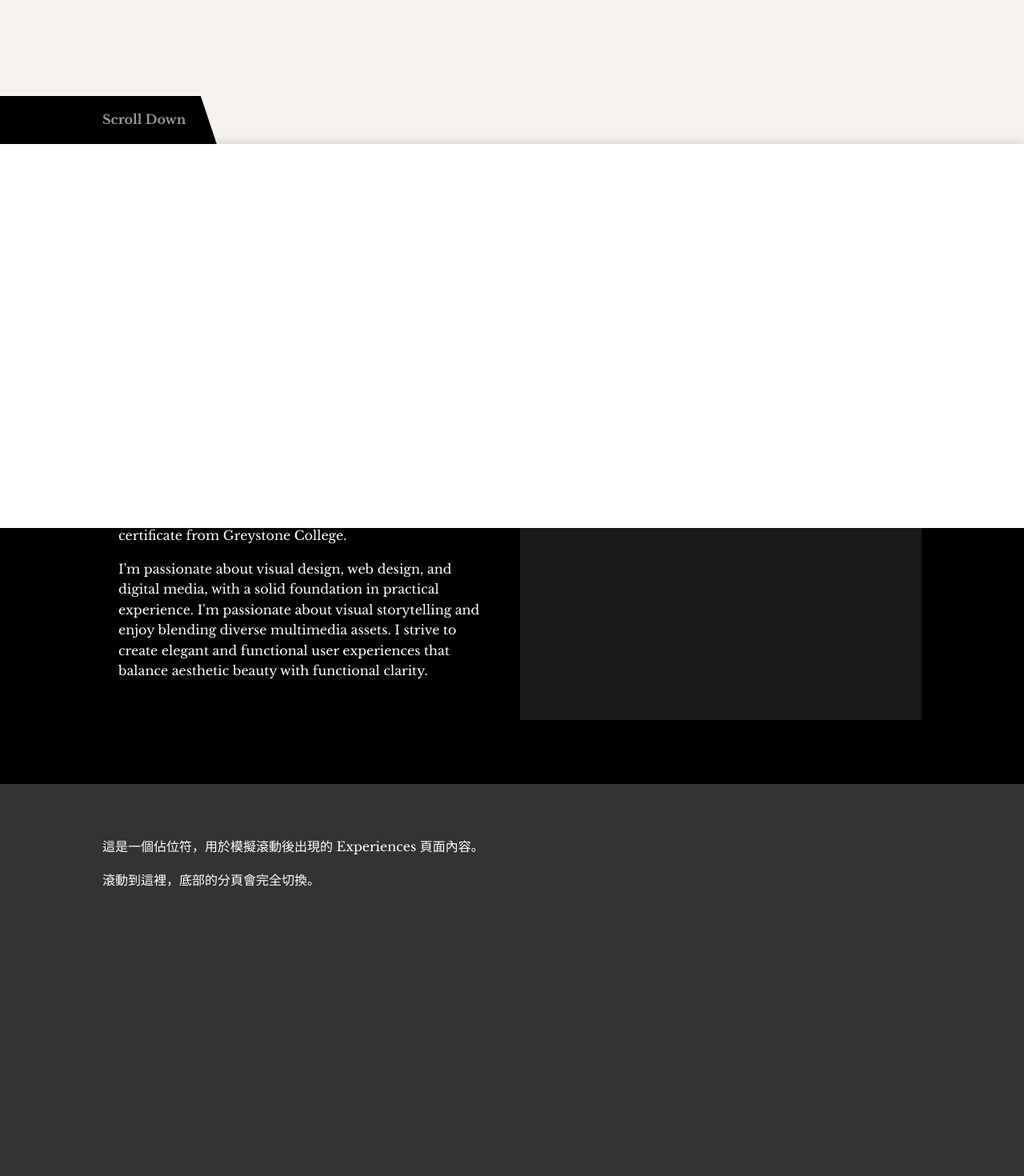
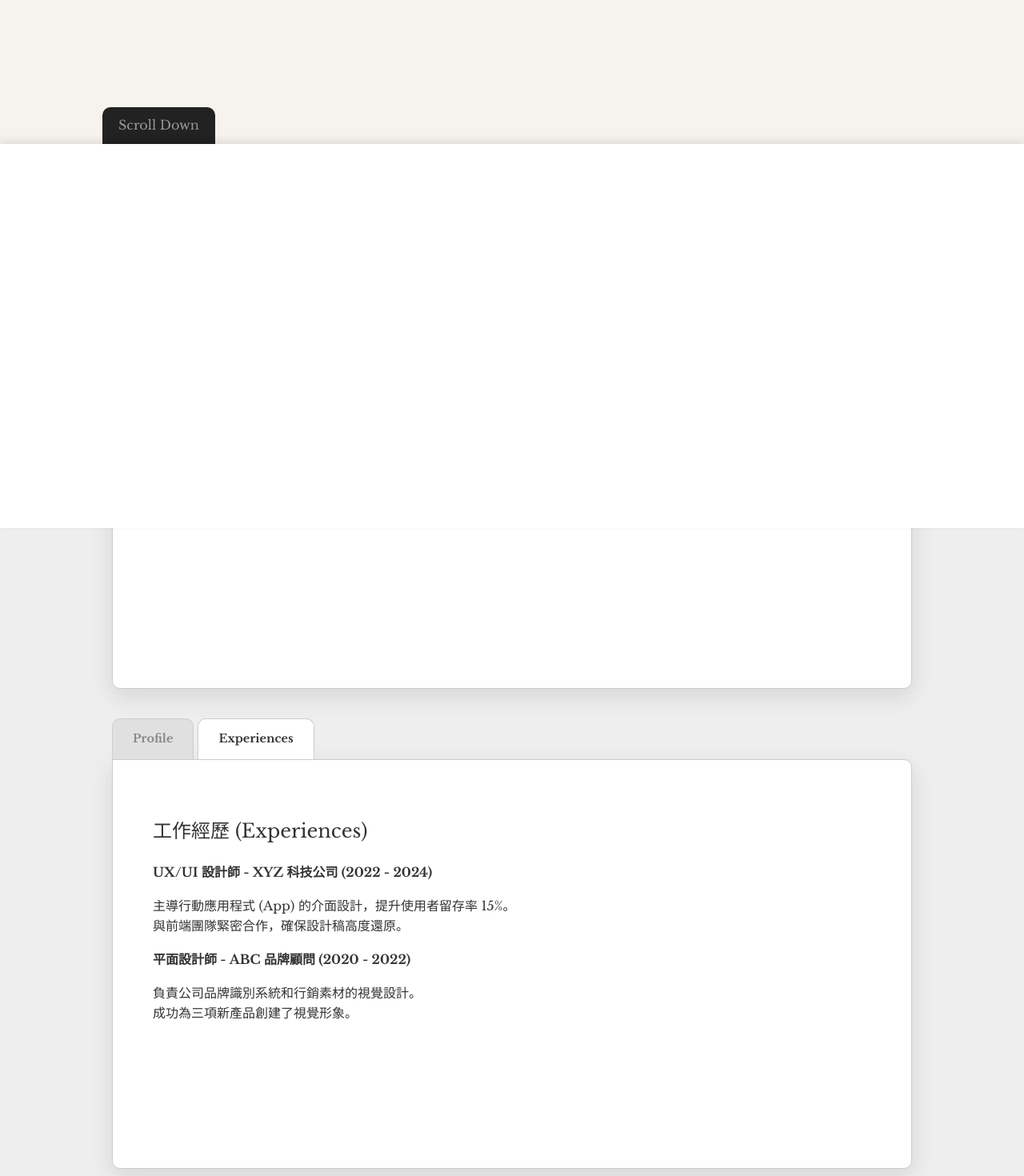
Before and after one commit to daiweiru0931-cmyk/ww_ww.studio, a React (Vite) app: page /about in a window 1280 px wide. Shown: the part 620-2090 px from the top of the page at 80% size. Built offline with nearby package versions, Linux system fonts and the light colour scheme.

Commit message:
update about page

```diff
--- a/src/components/AboutPage.css
+++ b/src/components/AboutPage.css
@@ -1,23 +1,18 @@
-/* AboutPage.css - 整合您的變數和修正 */
+:root {
+    --header-height: 80px; /* 預設值，會被 JS 覆蓋 */
+    --folder-tab-height: 50px;
+    --folder-content-height: 450px; /* 資料夾內容區塊的高度 */
+    /* 滾動距離 = 資料夾內容高度 + 一點緩衝區 */
+    --folder-section-scroll-buffer: 100px;
+    --folder-section-total-height: calc(var(--folder-content-height) + var(--folder-section-scroll-buffer) + var(--folder-tab-height));
 
-:root {
-    /* 您的顏色變數 */
     --background-color: #f6f3ef;
     --text-color: #333;
-    --link-color: #333;
     --gray-color: #666;
-    --secondary-color: #fff;
     --light-gray: #999;
-    --divider-color: #777;
-    --footer-bg: #222;
-    --footer-text: #ccc;
-    --footer-link: #fff;
-
-    /* ⭐️ JS 注入 Header 高度 ⭐️ */
-    --header-height: 0px;
+    --border-dark: #333;
 }
 
-/* 基礎設定 */
 body {
     font-family: 'Libre Baskerville', 'Noto Sans TC', serif;
     background-color: var(--background-color);
@@ -25,34 +20,37 @@ body {
     line-height: 1.6;
     margin: 0;
     padding: 0;
+    box-sizing: border-box;
     transition: background-color 0.5s ease, color 0.5s ease;
-    box-sizing: border-box; /* 確保 padding/margin 不導致 100% 溢出 */
 }
-*, *::before, *::after {
-    box-sizing: inherit;
-}
+
 h1, h2, h3, h4, h5, h6 {
     font-weight: normal;
 }
 
-/* --- 頁面容器和佈局 --- */
-.about-page {
-    width: 100%;
-    min-height: 200dvh;
+/* ============================
+   Header (滾動移除 Padding)
+============================ */
+.header-wrapper .header {
+    transition: padding 0.25s ease;
 }
 
+.header-wrapper.header-scrolled .header {
+    padding-top: 0 !important;
+    padding-bottom: 0 !important;
+}
+
+/* ============================
+   About Page Layout
+============================ */
+/* --- First Page (Scroll Down zone) --- */
 .about-page-container {
-    background-color: var(--background-color);
+    min-height: 100vh;
+    padding-top: calc(var(--header-height) + 50px);
     display: flex;
     flex-direction: column;
     justify-content: center;
-    width: 100%;
-    /* 扣除 Header 高度 */
-    height: calc(100vh - var(--header-height));
-    height: calc(100dvh - var(--header-height));
-    /* 將容器推到 Header 下方 */
-    margin-top: var(--header-height);
-    position: relative; /* 為了讓 scroll-hint 定位 */
+    background-color: var(--background-color);
 }
 
 .about-title {
@@ -62,160 +60,160 @@ h1, h2, h3, h4, h5, h6 {
 }
 
 .about-subtitle {
-    font-size: clamp(1rem, 1.5vw, 1.25rem);
+    font-size: clamp(0.8125rem, 0.8vw + 0.3rem, 0.9375rem);
     letter-spacing: 0.5px;
     color: var(--gray-color);
     margin: 0 10%;
 }
 
-.scroll-hint {
-    font-size: clamp(1rem, 1.5vw, 1.25rem);
-    color: var(--text-color);
-    opacity: 0.5;
-    animation: bounce 2s infinite;
-    position: absolute;
+/* --- 滾動指示器 (Scroll Down) --- */
+.scroll-indicator {
+    position: fixed;
     left: 10%;
-    bottom: 30px;
+    bottom: 0;
+    z-index: 50;
 }
-@keyframes bounce {
-    0%, 20%, 50%, 80%, 100% {
-        transform: translateY(0);
+
+.scroll-text {
+    display: inline-block;
+    font-size: 1rem;
+    opacity: 0;
+    transition: opacity 0.5s ease;
+    padding: 10px 20px;
+    border-radius: 10px 10px 0 0;
+    background-color: #222;
+    color: var(--light-gray);
 }
-    40% {
-        transform: translateY(-5px);
+
+.scroll-text.fade-in {
+    opacity: 1;
 }
-    60% {
-        transform: translateY(-2px);
+
+.scroll-text.fade-out {
+    opacity: 0;
 }
+
+/* ============================
+   Folder Stacking Core Logic
+============================ */
+/* 整個資料夾堆疊的容器 */
+.folder-stack-container {
+    background-color: #eee; /* 容器背景，可選 */
+}
+
+/* 每個資料夾區塊 */
+.folder-section {
+    /* 關鍵：設定區塊總高度，為下一區塊覆蓋預留滾動空間 */
+    height: var(--folder-section-total-height);
+    background-color: transparent; /* 內容由 .folder 呈現，此處透明 */
+    position: relative; /* 確保 z-index 生效 */
+    padding: 0;
+    margin: 0;
+}
+
+/* 讓內容在滾動到頂部時定住的容器 */
+.sticky-wrapper {
+    /* 關鍵：使用 position: sticky 定位 */
+    position: sticky;
+    /* 關鍵：設定定住的位置為 Header 高度 (使用 CSS 變量) */
+    top: var(--header-height);
+    /* 讓 sticky-wrapper 的高度恰好等於資料夾內容和標籤的高度，避免區塊內容撐開 */
+    height: calc(var(--folder-content-height) + var(--folder-tab-height));
+    width: 100%;
+    /* 讓內容定位在資料夾區塊的開頭 */
+    padding-top: 0;
 }
 
 
-/* --- 主要內容區 (黑色資料夾) --- */
-.main-content-section {
-    position: relative;
-    z-index: 10;
+/* -----------------------------------
+ * 4. 資料夾外觀樣式
+ * ----------------------------------- */
+
+/* 資料夾內容容器 */
+.folder-content-container {
+    width: 80%;
+    max-width: 1000px;
+    margin: 0 auto;
+    padding-top: 1px; /* 防止外邊距塌陷 */
 }
 
-.black-folder-container {
-  display: flex;
-  background-color: #000;
-  padding: 80px 10%;
-  min-height: 100vh;
-  box-sizing: border-box;
-  transition: padding 0.5s ease;
-  color: var(--secondary-color); /* 黑色背景區塊使用白色文字 */
+.folder {
+    background-color: white;
+    border: 1px solid #ccc;
+    border-radius: 0 10px 10px 10px;
+    box-shadow: 0 10px 30px rgba(0, 0, 0, 0.1);
+    height: var(--folder-content-height); /* 固定資料夾高度 */
+    overflow: hidden; /* 防止內容溢出 */
+    padding: 30px;
 }
 
-.black-folder-left,
-.black-folder-right {
-  flex: 1;
-  padding: 0 20px;
-}
-.black-folder-left {
-    padding-right: 40px;
-}
-.black-folder-right {
-    background-color: #1a1a1a;
-    min-height: 400px;
+.folder-content {
+    /* 資料夾內容樣式，可自行調整 */
+    padding: 20px;
+    color: #333;
 }
 
-/* --- 底部導覽/資料夾分頁 --- */
-.bottom-folder-tabs-wrapper {
-  position: sticky;
-  bottom: 0;
-  left: 0;
-  width: 100%;
+/* -----------------------------------
+ * 5. 資料夾標籤樣式
+ * ----------------------------------- */
+
+.folder-tab-group {
     display: flex;
-  justify-content: flex-start;
-  pointer-events: none;
-  z-index: 50;
-}
-
-/* 資料夾標籤基底樣式 */
-.folder-tab-base {
-  position: absolute;
-  height: 60px;
-  bottom: 0;
-  transition: all 0.5s ease;
-  padding: 0 30px 0 20px;
-  display: flex;
-  align-items: center;
-  box-sizing: border-box;
-  pointer-events: auto;
+    width: 80%;
+    max-width: 1000px;
+    margin: 0 auto;
+    /* 向上移動標籤，讓它覆蓋在 .folder 的頂部邊框上 */
+    margin-bottom: -1px;
 }
 
 .tab-label {
-    font-size: 1rem;
+    height: var(--folder-tab-height);
+    padding: 0 25px;
+    display: flex;
+    align-items: center;
+    cursor: pointer;
     font-weight: bold;
-    position: relative;
-    z-index: 5;
-    white-space: nowrap;
+    font-size: 0.9rem;
+    transition: background-color 0.3s, color 0.3s;
 }
 
-/* 1. Profile / Scroll Down Tab (黑色底/灰色字) */
-.folder-tab-base.folder-profile {
-    background-color: #000;
-    left: 0;
-    padding: 0 3% 0 10%;
-    z-index: 30;
-    /* ⭐️ 修正為右上角斜切 (與 Experiences 和 Skills 協調) ⭐️ */
-    clip-path: polygon(0 100%, 0 0, calc(100% - 20px) 0, 100% 60px, 100% 100%);
+.inactive-tab {
+    background-color: #e0e0e0;
+    color: #888;
+    border: 1px solid #ccc;
+    border-bottom: none;
+    border-radius: 10px 10px 0 0;
+    margin-right: 5px; /* 標籤間距 */
 }
 
-.folder-profile .tab-label {
-    color: var(--light-gray); /* 初始 Scroll Down 的灰色字 */
+.active-tab {
+    background-color: white;
+    color: #333;
+    border: 1px solid #ccc;
+    border-bottom: none;
+    border-radius: 10px 10px 0 0;
 }
 
-/* 滾動後的 Profile 狀態 */
-.folder-tab-base.folder-profile.folder-experiences {
-    width: 100px; /* 滾動後 Profile 標籤可以縮小一點 */
-}
-.folder-experiences .tab-label {
-    color: var(--secondary-color); /* Profile 字變白色 */
+.active-tab.active {
+    /* 標記當前活動區塊的樣式，可加強視覺效果 */
+    background-color: #fff;
+    color: #007bff; /* 例如藍色高亮 */
+    box-shadow: 0 -3px 10px rgba(0, 0, 0, 0.05);
 }
 
-
-/* 2. Experiences Tab (灰色底) */
-.experiences-tab {
-    background-color: #444;
-    color: var(--secondary-color);
-    left: 0;
-    width: 180px;
-    z-index: 20;
-    transform: translateX(-100%);
-    /* ⭐️ 修正為右上角斜切 (為了與 Profile 疊合一致) ⭐️ */
-    clip-path: polygon(0 100%, 0 0, calc(100% - 20px) 0, 100% 20px, 100% 100%);
+/* 響應式設計調整 (略) */
+@media (max-width: 768px) {
+    .folder-tab-group {
+      width: 95%;
     }
-
-.experiences-tab.active {
-    /* 移動到 Profile 標籤右邊 (Profile 寬度約 100px) */
-    transform: translateX(100px);
-    z-index: 30;
+    .active-tab, .inactive-tab {
+      width: 130px;
+      padding: 0 10px;
     }
-
-/* 3. Skills Tab (白色底) */
-.skills-tab {
-    background-color: var(--secondary-color);
-    color: var(--text-color);
-    left: 0;
-    width: 120px;
-    z-index: 10;
-    transform: translateX(-100%);
-    /* 保持右側直角 */
-    clip-path: polygon(0 100%, 0 0, 100% 0, 100% 100%);
+    .active-tab {
+      left: 120px;
     }
-
-.skills-tab.active {
-    /* 移動到 Experiences 標籤右邊 (100px + 180px = 280px) */
-    transform: translateX(280px);
-    z-index: 20;
+    .folder-content {
+      padding: 20px;
     }
-
-
-/* --- 滾動測試區 --- */
-.test-spacer {
-  min-height: 100vh;
-  background-color: #333;
-  color: #fff;
-  padding: 50px 10%;
 }
--- a/src/components/AboutPage.jsx
+++ b/src/components/AboutPage.jsx
@@ -1,120 +1,209 @@
 import React, { useState, useEffect, useRef } from 'react';
 import './AboutPage.css';
-import HeaderMenu from "./HeaderMenu"; // 確保路徑正確
+import HeaderMenu from "./HeaderMenu";
 
 const AboutPage = () => {
-  const [scrollState, setScrollState] = useState('initial'); // 'initial', 'scrolled', 'experiences'
-  const initialSectionRef = useRef(null);
-  const experiencesSectionRef = useRef(null);
-  const headerRef = useRef(null); // ⭐️ 新增：用於測量 Header 高度 ⭐️
+  const [headerScrolled, setHeaderScrolled] = useState(false);
+  // initial → profile → experiences → skills
+  const [scrollState, setScrollState] = useState('initial');
 
-  // ⭐️ 處理 Header 高度並設置 CSS 變數 ⭐️
+  const sectionRefs = useRef([]);
+  const headerRef = useRef(null);
+
+  // Header 滾動效果
+  useEffect(() => {
+    const onScroll = () => {
+      // 確保在 headerRef.current 存在時才計算滾動量
+      const headerHeight = headerRef.current ? headerRef.current.offsetHeight : 0;
+      setHeaderScrolled(window.scrollY > headerHeight);
+    };
+    window.addEventListener("scroll", onScroll);
+    return () => window.removeEventListener("scroll", onScroll);
+  }, []);
+
+  // 計算 header 高度 (使用 CSS 變量)
   useEffect(() => {
     if (headerRef.current) {
       const height = headerRef.current.offsetHeight;
-      // 將 Header 高度設置為全域 CSS 變數
       document.documentElement.style.setProperty('--header-height', `${height}px`);
     }
-  }, []); // 只在元件掛載時執行一次
+  }, []);
 
-  // 滾動事件處理邏輯 (與您提供的一致)
+  // Scroll State 控制
   useEffect(() => {
-    // 簡單的滾動事件處理
     const handleScroll = () => {
-        const initialEl = initialSectionRef.current;
-        if (initialEl) {
-            const rect = initialEl.getBoundingClientRect();
-
-            // 由於 Header 佔用空間，我們需要考慮 Header 高度來判斷 'initial' 狀態
+      const scrollY = window.scrollY;
+      const viewportHeight = window.innerHeight;
       const headerHeight = headerRef.current ? headerRef.current.offsetHeight : 0;
 
-            // 判斷是否滾動超過初始頁面的頂部
-            if (rect.top < -50) {
-                setScrollState('scrolled');
-            }
-            // 滾動到初始內容的一半 (用於切換到 experiences)
-            if (rect.top < - (initialEl.offsetHeight / 2) + headerHeight) {
+      if (!sectionRefs.current[0]) return;
+
+      // 取得各區塊的頂部位置
+      const profileOffset = sectionRefs.current[0].offsetTop;
+      const experiencesOffset = sectionRefs.current[1].offsetTop;
+      const skillsOffset = sectionRefs.current[2].offsetTop;
+
+      const initialThreshold = 10;
+      // 讓 Active 狀態在區塊滾動到距離 Header 下方一定距離時切換
+      const stickyThreshold = headerHeight + 50;
+
+      if (scrollY < initialThreshold) {
+        setScrollState('initial');
+      } else if (scrollY < experiencesOffset - stickyThreshold) {
+        setScrollState('profile');
+      } else if (scrollY < skillsOffset - stickyThreshold) {
         setScrollState('experiences');
-            }
-            // 滾回頂部 (考慮 Header 底部為 0 點)
-            if (rect.top >= -50) {
-                setScrollState('initial');
-            }
+      } else {
+        // 當滾動超過 Skills 區塊的起點時
+        setScrollState('skills');
       }
     };
 
     window.addEventListener('scroll', handleScroll);
-
-    // 清理事件監聽器
-    return () => {
-        window.removeEventListener('scroll', handleScroll);
-    };
+    handleScroll(); // 初始加載時執行一次
+    return () => window.removeEventListener('scroll', handleScroll);
   }, []);
 
-  // 決定目前顯示在左下角的標籤文字
-  const folderText = scrollState === 'initial' ? 'Scroll Down' : 'Profile';
-  // 決定底部資料夾分頁的類名，用於切換顏色和位置
-  const folderClass = scrollState === 'experiences' ? 'folder-experiences' : 'folder-profile';
+  const folderTextMap = {
+    initial: 'Scroll Down'
+  };
+
+  const sectionTitles = ['Profile', 'Experiences', 'Skills'];
+  const folderKeys = ['profile', 'experiences', 'skills'];
+
+  const scrollToSection = (index) => {
+    // 考慮 Header 高度來調整滾動位置
+    const offset = headerRef.current ? headerRef.current.offsetHeight : 0;
+    const element = sectionRefs.current[index];
+    if (element) {
+        // 為了讓區塊的頂部停在 Header 下方，滾動到 elementPosition - offset
+        const elementPosition = element.getBoundingClientRect().top + window.scrollY;
+        window.scrollTo({
+            top: elementPosition - offset,
+            behavior: 'smooth'
+        });
+    }
+  };
 
   return (
     <div className="about-page">
-      {/* 傳遞 ref 給 HeaderMenu */}
+      {/* Header (使用 fixed/sticky 定位，並保留 ref) */}
+      <div className={`header-wrapper ${headerScrolled ? "header-scrolled" : ""}`}>
         <HeaderMenu ref={headerRef} />
+      </div>
 
-      {/* ⭐️ 第一個 Section 剛好佔滿 Header 下方的剩餘空間 ⭐️ */}
+      {/* 第一屏 - 保持不動 */}
       <section className="about-page-container">
         <h1 className="about-title">( About ) me</h1>
-        <p className="about-subtitle">專注於品牌設計和網頁設計的細節設計師，對跨領域元素轉化為數位體驗有著濃厚的興趣。</p>
+        <p className="about-subtitle">
+          專注於品牌設計和網頁設計的細節設計師，對跨領域元素轉化為數位體驗有著濃厚的興趣。
+        </p>
       </section>
 
-      {/* --- 滾動後的主要內容區 (從這裡開始可以滾動) --- */}
-      <section ref={initialSectionRef} className="main-content-section">
-        <div className={`black-folder-container ${scrollState}`}>
+      <div className="scroll-indicator">
+        {Object.entries(folderTextMap).map(([key, text]) => (
+          <span
+            key={key}
+            className={`scroll-text ${scrollState === key ? 'fade-in' : 'fade-out'}`}
+          >
+            {text}
+          </span>
+        ))}
+      </div>
 
-          {/* 左側內容 */}
-          <div className="black-folder-left">
+      {/* 資料夾堆疊容器 */}
+      <div className="folder-stack-container">
+        {folderKeys.map((key, idx) => (
+          // **關鍵：所有區塊都使用 .folder-section 及其 sticky-wrapper**
+          <section
+            key={key}
+            ref={(el) => (sectionRefs.current[idx] = el)}
+            // 加入 folder-key-X 方便未來針對個別區塊調整樣式或內容
+            className={`folder-section folder-key-${key}`}
+            // 賦予 Z-index，讓後面的區塊 (idx 越大) 疊在前面 (Z-index 越小) 的上面
+            style={{ zIndex: 10 - idx }}
+          >
+            {/* **關鍵：利用 sticky-wrapper 實現定住效果** */}
+            <div className="sticky-wrapper">
+
+                {/* 資料夾標籤群組 */}
+                <div className="folder-tab-group">
+
+                  {/* 1. 背景標籤 (Inactive / 上一個 Section 名稱) */}
+                  <div
+                    className="tab-label inactive-tab"
+                    onClick={() => idx > 0 && scrollToSection(idx - 1)}
+                  >
+                    <span className="label-text">
+                      {/* 邏輯：如果不是第一個 Section (idx=0)，顯示前一個名稱。如果是第一個，顯示自身的名稱。 */}
+                      {idx > 0 ? sectionTitles[idx - 1] : sectionTitles[idx]}
+                    </span>
+                  </div>
+
+                  {/* 2. 活動標籤 (Active / 當前 Section 名稱) */}
+                  <div
+                    className={`tab-label active-tab ${scrollState === key ? 'active' : ''}`}
+                    onClick={() => scrollToSection(idx)}
+                  >
+                    <span className="label-text">
+                      {sectionTitles[idx]}
+                    </span>
+                  </div>
+                </div>
+                {/* END 資料夾標籤群組 */}
+
+                {/* 資料夾內容 */}
+                <div className="folder-content-container">
+                    <div className="folder">
+                      <div className="folder-content">
+                        {/* 根據 key 渲染不同內容 */}
+                        {key === 'profile' && (
+                          <>
                             <div className="chinese-bio">
-              <h3>我是來自台灣的網頁設計師兼網站設計師 雅嵐。</h3>
-              <p>我畢業於加拿大 Greystone College 網頁設計數位行銷課程學位。並於 Greystone College 獲得網頁設計網頁設計進階證書課程。</p>
-              <p>我熱衷於視覺設計、網頁設計、數碼媒體等多個領域，更除了紮實的實務經驗，我熱愛透過故事鋪陳，堆疊出各個多媒體素材融合，持續測試超載視覺美感。期許能做出兼顧視覺美感與功能實用性的優雅體驗。</p>
+                              <p>我是來自台灣的視覺&網站設計師 瑋儒。</p>
+                              <p>畢業於朝陽科技大學工業設計系，取得學士學位，並於 Greystone College 進修前端開發課程並順利結業。</p>
+                              <p>專注於平面設計、網站設計與數位媒體領域，累積了豐富的實務經驗。</p>
                             </div>
                             <div className="english-bio">
-              <p>I'm Wayne, a visual and web designer from Taiwan.</p>
-              <p>I graduated from the Web Design & Digital Marketing program at Greystone College in Canada. I also hold an advanced web design and development program certificate from Greystone College.</p>
-              <p>I'm passionate about visual design, web design, and digital media, with a solid foundation in practical experience. I'm passionate about visual storytelling and enjoy blending diverse multimedia assets. I strive to create elegant and functional user experiences that balance aesthetic beauty with functional clarity.</p>
+                              <p>I'm Weiru, a visual and web designer from Taiwan.</p>
+                              <p>I hold a bachelor's degree in Industrial Design from Chaoyang University of Technology.</p>
+                              <p>My work focuses on graphic design, web design, and digital media.</p>
+                            </div>
+                          </>
+                        )}
+                        {key === 'experiences' && (
+                          <>
+                            <h2>工作經歷 (Experiences)</h2>
+                            <p><strong>UX/UI 設計師 - XYZ 科技公司 (2022 - 2024)</strong></p>
+                            <ul>
+                              <li>主導行動應用程式 (App) 的介面設計，提升使用者留存率 15%。</li>
+                              <li>與前端團隊緊密合作，確保設計稿高度還原。</li>
+                            </ul>
+                            <p><strong>平面設計師 - ABC 品牌顧問 (2020 - 2022)</strong></p>
+                            <ul>
+                              <li>負責公司品牌識別系統和行銷素材的視覺設計。</li>
+                              <li>成功為三項新產品創建了視覺形象。</li>
+                            </ul>
+                          </>
+                        )}
+                        {key === 'skills' && (
+                          <>
+                            <h2>專業技能 (Skills)</h2>
+                            <p>這裡可以放 Skills 內容，例如設計工具、前端技術等。</p>
+                            <ul>
+                                <li>設計工具：Figma, Adobe Creative Suite (Ps, Ai, Id)</li>
+                                <li>前端：HTML5, CSS3/SASS, JavaScript (React)</li>
+                                <li>其他：品牌識別 (CI/VI), 使用者研究 (UX Research)</li>
+                            </ul>
+                          </>
+                        )}
                       </div>
                     </div>
-
-          {/* 右側內容 (圖面所示為空白) */}
-          <div className="black-folder-right">
-            {/*  */}
-          </div>
-        </div>
-
-        {/* --- 底部導覽列/資料夾分頁 --- */}
-        <div className="bottom-folder-tabs-wrapper">
-            {/* 根據滾動狀態切換樣式和文字 */}
-            <div className={`folder-tab-base ${folderClass}`}>
-                <div className="tab-label profile-tab">{folderText}</div>
-            </div>
-
-            {/* Experiences Tab (滾動到 experiences 狀態才出現並重疊) */}
-            <div className={`folder-tab-base experiences-tab ${scrollState === 'experiences' ? 'active' : ''}`}>
-                <div className="tab-label">Experiences</div>
-            </div>
-
-            {/* Skills Tab (總是白底，在 experiences 之後) */}
-            <div className={`folder-tab-base skills-tab ${scrollState === 'experiences' ? 'active' : ''}`}>
-                <div className="tab-label">Skills</div>
                 </div>
             </div>
           </section>
-
-      {/* 僅為了測試滾動效果而添加的內容 */}
-      <section ref={experiencesSectionRef} className="test-spacer">
-        <p>這是一個佔位符，用於模擬滾動後出現的 Experiences 頁面內容。</p>
-        <p>滾動到這裡，底部的分頁會完全切換。</p>
-      </section>
+        ))}
+      </div>
     </div>
   );
 };
```
Lines whose indentation alone changed are shown as unchanged.
